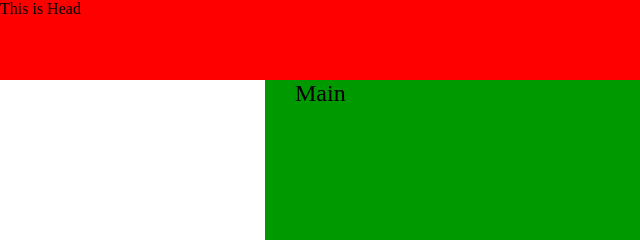
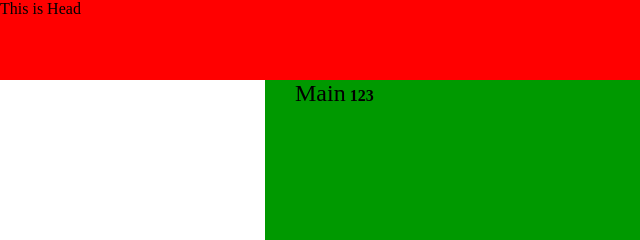
Before and after one commit to MisakaMikoto-RailGun-love/gitTest, a plain HTML site: page index.html in a window 1280 px wide. Shown: the top 240 px of the page, 0-640 px from the left. Drawn offline with Linux system fonts and the light colour scheme.

Commit message:
feat:index.html

```diff
--- a/index.html
+++ b/index.html
@@ -14,6 +14,7 @@
     </div>
     <div class="container">
         <a id="main">Main</a>
+        <b>123</b>
     </div>
     <div class="footer">
         This is Footer
```
